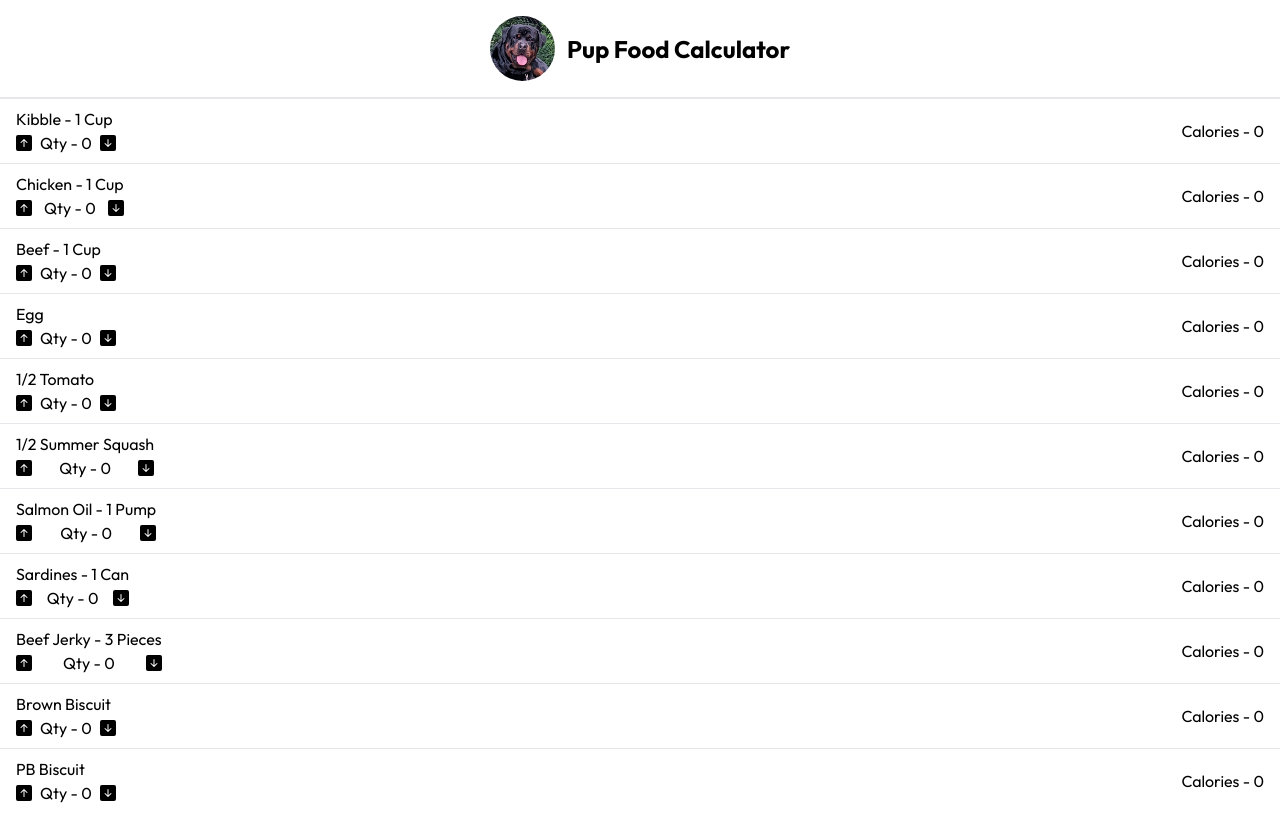
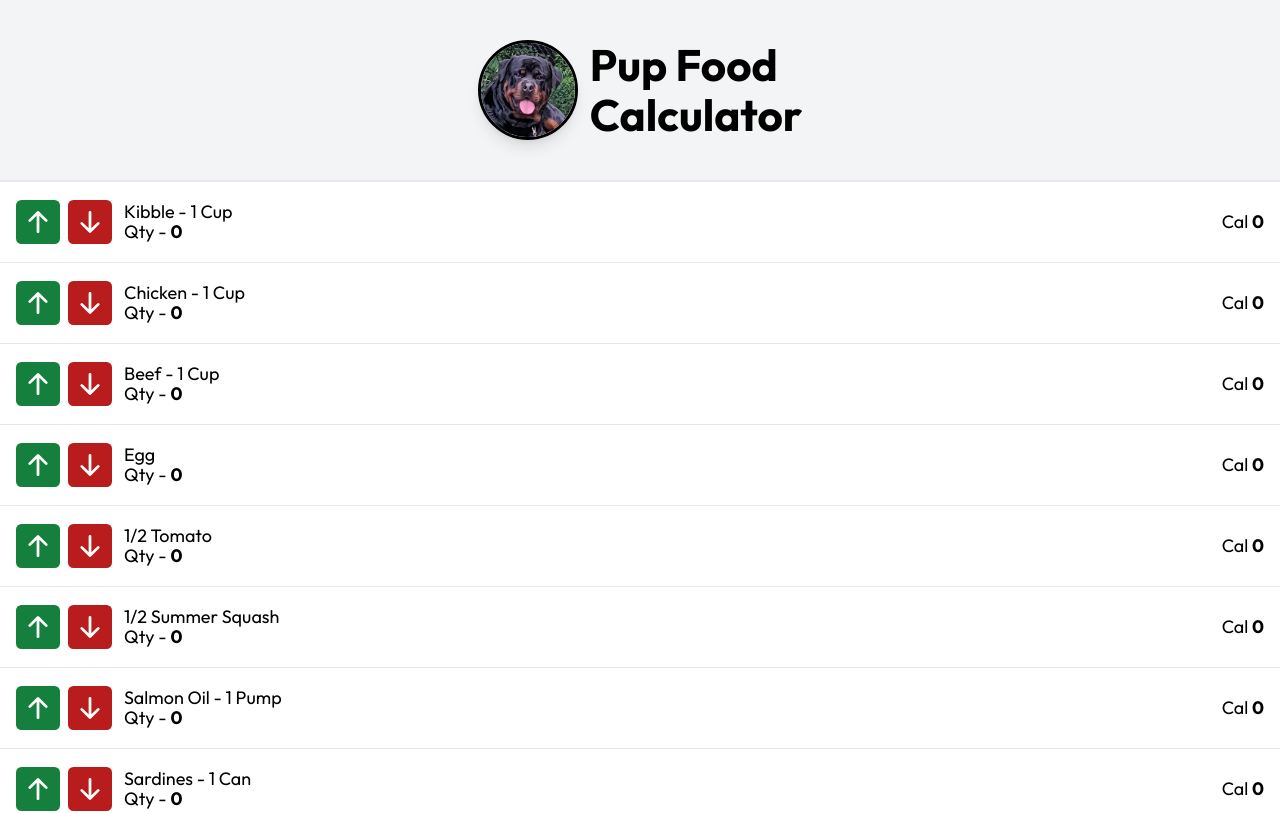
Before and after one commit to chrisdav6/nextjs-pup-food-calculator, a Next.js app: page / in a window 1280 px wide. Shown: the top 813 px of the page. Built offline with nearby package versions, Linux system fonts and the light colour scheme.

Commit message:
Made button larger and rearranged FoodItem info

```diff
--- a/app/page.js
+++ b/app/page.js
@@ -16,7 +16,7 @@ export default function Home() {
         <FoodItem name='1/2 Summer Squash' foodCalories={19} foodQty={1} />
         <FoodItem name='Salmon Oil - 1 Pump' foodCalories={20} foodQty={1} />
         <FoodItem name='Sardines - 1 Can' foodCalories={170} foodQty={1} />
-        <FoodItem name='Beef Jerky - 3 Pieces' foodCalories={116} foodQty={1} />
+        <FoodItem name='Beef Jerky - 3 Pcs' foodCalories={116} foodQty={1} />
         <FoodItem name='Brown Biscuit' foodCalories={33} foodQty={1} />
         <FoodItem name='PB Biscuit' foodCalories={17} foodQty={1} />
       </div>
--- a/components/FoodItem.js
+++ b/components/FoodItem.js
@@ -27,21 +27,26 @@ export default function FoodItem({ name, foodCalories, foodQty }) {
   };
 
   return (
-    <div className='flex items-center justify-between px-4 py-2 border-t'>
-      <div className='flex flex-col gap-y-0'>
-        <p>{name}</p>
-        <div className='flex items-center justify-between space-x-2'>
-          <button onClick={() => increaseQty()}>
-            <BsFillArrowUpSquareFill />
-          </button>
-          <p>Qty - {qty}</p>
-          <button onClick={() => decreaseQty()}>
-            <BsFillArrowDownSquareFill />
-          </button>
-        </div>
+    <div className='flex items-center p-4 border-t'>
+      <div className='flex items-center justify-between space-x-2 mr-3'>
+        <button onClick={() => increaseQty()}>
+          <BsFillArrowUpSquareFill className='h-11 w-11 text-green-700' />
+        </button>
+
+        <button onClick={() => decreaseQty()}>
+          <BsFillArrowDownSquareFill className='h-11 w-11 text-red-700' />
+        </button>
+      </div>
+      <div className='flex flex-col text-lg'>
+        <p className='-mb-2'>{name}</p>
+        <p>
+          Qty - <span className='font-bold'>{qty}</span>
+        </p>
       </div>
 
-      <p>Calories - {calories}</p>
+      <p className='ml-auto text-lg'>
+        Cal <span className='font-bold'>{calories}</span>
+      </p>
     </div>
   );
 }
--- a/components/Header.js
+++ b/components/Header.js
@@ -2,15 +2,18 @@ import Image from 'next/image';
 
 export default function Header() {
   return (
-    <header className='flex items-center justify-center p-4 border-b'>
+    <header className='flex items-center justify-center px-4 py-8 border-b bg-gray-100'>
       <Image
         src='/ivan.png'
-        width={65}
-        height={65}
+        width={100}
+        height={100}
         alt='Ivan the Rottweiler'
-        className='rounded-full mr-3'
+        className='rounded-full mr-3 shadow-lg border-[3px] border-black'
       />
-      <h1 className='text-2xl font-bold'>Pup Food Calculator</h1>
+      <h1 className='text-[44px] font-bold'>
+        Pup Food
+        <span className='block -mt-4'>Calculator</span>
+      </h1>
     </header>
   );
 }
```
